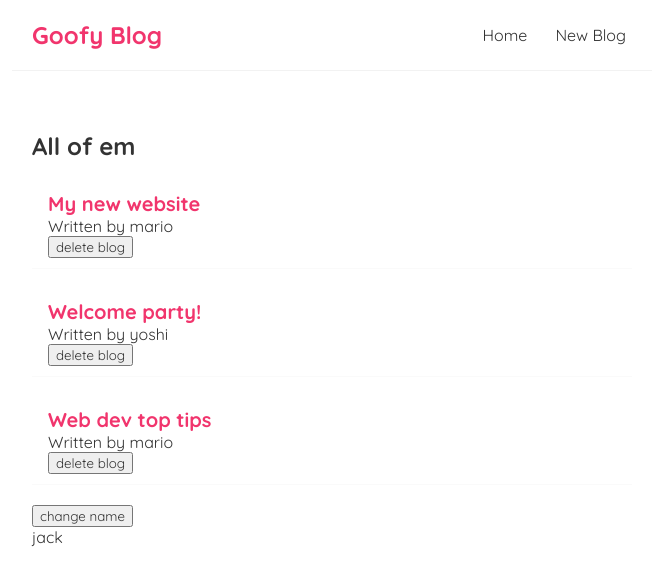
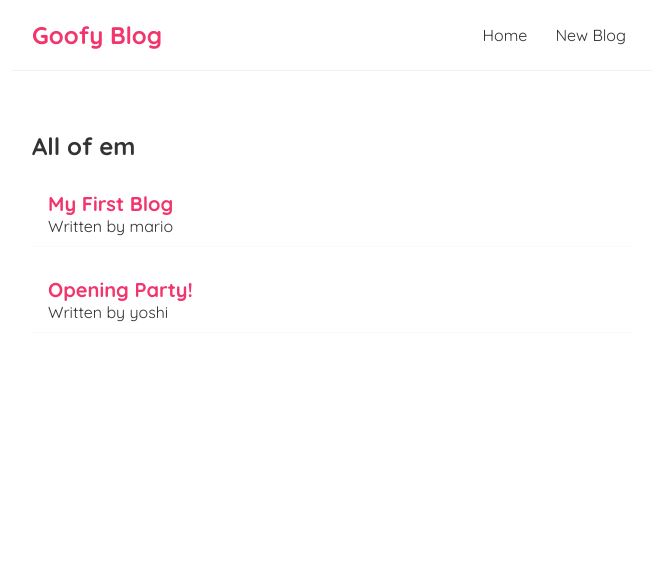
Before and after one commit to PlattDominic/React-Tutorial, a React (Create React App) app: page / in a window 1280 px wide. Shown: the top 584 px of the page, without its empty margins (308-964 px from the left). Built offline with nearby package versions, Linux system fonts and the light colour scheme; data requests are answered from the project's data file.

Commit message:
Made it to video 23

```diff
--- a/package.json
+++ b/package.json
@@ -8,6 +8,7 @@
     "@testing-library/user-event": "^13.5.0",
     "react": "^18.2.0",
     "react-dom": "^18.2.0",
+    "react-router-dom": "^6.4.1",
     "react-scripts": "5.0.1",
     "web-vitals": "^2.1.4"
   },
--- a/src/App.js
+++ b/src/App.js
@@ -1,14 +1,21 @@
 import Navbar from './Navbar'
 import Home from './Home'
+import { BrowserRouter as Router, Route, Routes } from 'react-router-dom'
+import Create from './Create';
 
 function App() {
   return (
-    <div className="App">
-      <Navbar />
-      <div className="content">
-        <Home />
+    <Router>
+      <div className="App">
+        <Navbar />
+        <div className="content">
+          <Routes>
+            <Route path="/" element={<Home />}></Route>
+            <Route path="/create" element={<Create />}></Route>
+          </Routes>
+        </div>
       </div>
-    </div>
+    </Router>
   );
 }
 
--- a/src/BlogList.js
+++ b/src/BlogList.js
@@ -1,4 +1,4 @@
-const BlogList = ({blogs, title, handleDelete}) => {
+const BlogList = ({blogs, title}) => {
     // const blogs = props.blogs;
     // const title = props.title;
 
@@ -9,7 +9,6 @@
                 <div className="blog-preview" key={blog.id}>
                     <h2>{ blog.title }</h2>
                     <p>Written by { blog.author }</p>
-                    <button onClick={ () => handleDelete(blog.id) }>delete blog</button>
                 </div>
             ))}
         </div>
--- /dev/null
+++ b/src/Create.js
@@ -0,0 +1,9 @@
+const Create = () => {
+    return (
+        <div className="create">
+            <h2>Add a new blog</h2>
+        </div>
+     );
+}
+
+export default Create;
--- a/src/Home.js
+++ b/src/Home.js
@@ -1,29 +1,15 @@
 import { useState, useEffect } from 'react'
 import BlogList from './BlogList';
+import useFetch from './useFetch';
 
 const Home = () => {
-    const [blogs, setBlogs] = useState([
-        { title: 'My new website', body: 'lorem ipsum...', author: 'mario', id: 1 },
-        { title: 'Welcome party!', body: 'lorem ipsum...', author: 'yoshi', id: 2 },
-        { title: 'Web dev top tips', body: 'lorem ipsum...', author: 'mario', id: 3 }
-    ]);
-
-    const [name, setName] = useState('jack');
-
-    const handleDelete = (id) => {
-        const newBlogs = blogs.filter(blog => blog.id !== id);
-        setBlogs(newBlogs);
-    }
-
-    useEffect(() => {
-        console.log('woah it worked');
-    }, [name]);
+    const { data: blogs, isPending, error } = useFetch('http://localhost:8000/blogs')
 
     return (
         <div className="home">
-            <BlogList blogs={blogs} title="All of em" handleDelete={handleDelete} />
-            <button onClick={() => setName('sam')}>change name</button>
-            <p>{ name }</p>
+            { error && <div>{ error }</div>}
+            { isPending && <div>Loading...</div>}
+            {blogs && <BlogList blogs={blogs} title="All of em" />}
         </div>
      );
 }
--- /dev/null
+++ b/src/useFetch.js
@@ -0,0 +1,33 @@
+import { useState, useEffect } from 'react';
+
+
+const useFetch = (url) => {
+    // way to this so I don't have to do the conditional check in component is by making null an empty array instead
+    // const [blogs, setBlogs] = useState([])
+    const [data, setData] = useState(null);
+    const [isPending, setIsPending] = useState(true);
+    const [error, setError] = useState(null);
+
+    useEffect(() => {
+        fetch(url)
+            .then(res => {
+                if (!res.ok) {
+                    throw Error('Failed to fetch blogs');
+                }
+                return res.json()
+            })
+            .then((data) => {
+                setData(data);
+                setIsPending(false);
+                setError(null);
+            })
+            .catch(err => {
+                setIsPending(false);
+                setError(err.message);
+            })
+    }, [url]);
+
+    return { data, isPending, error };
+}
+
+export default useFetch;
```
Also changed, not shown: 1 other file (tests, documents, lock files or other folders).
